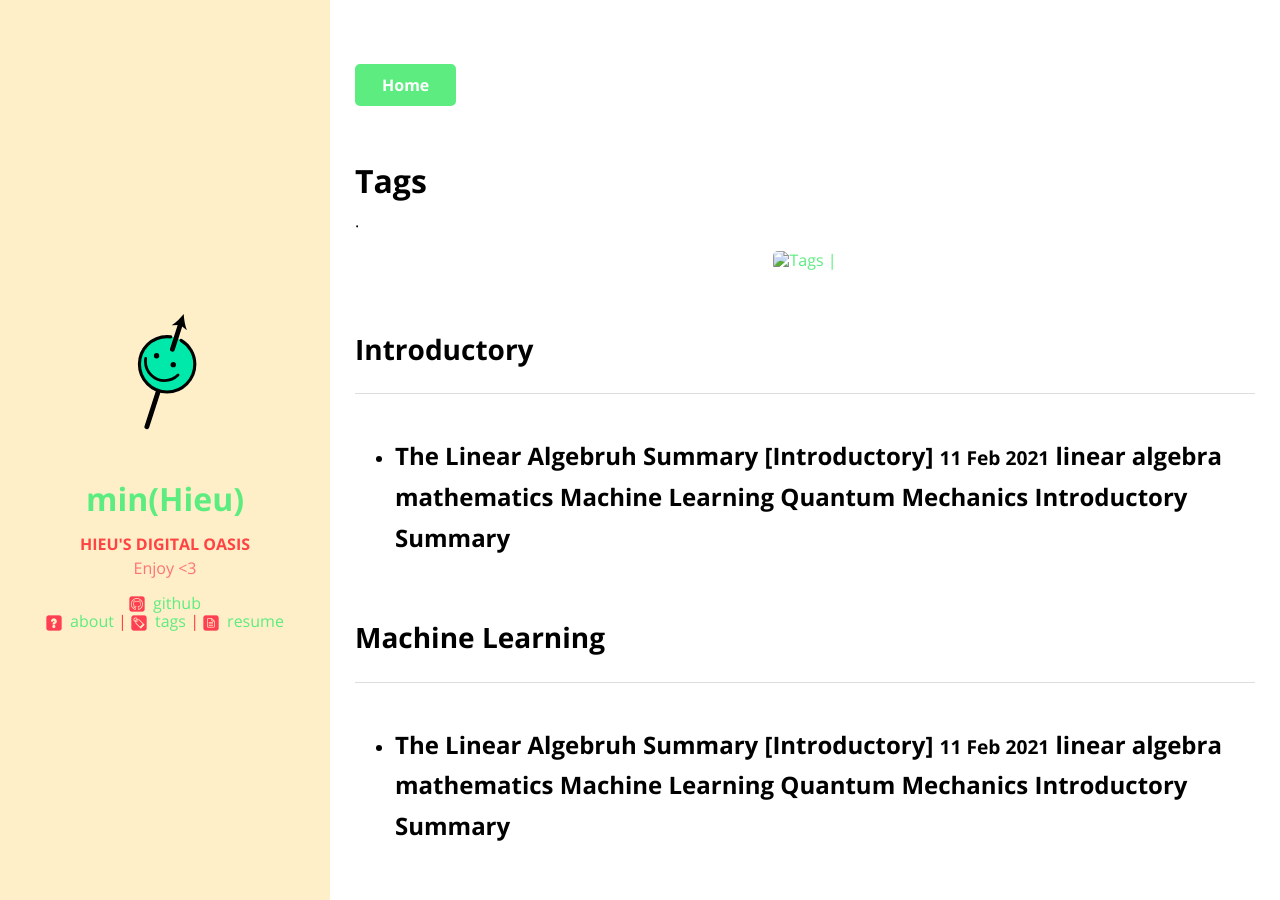
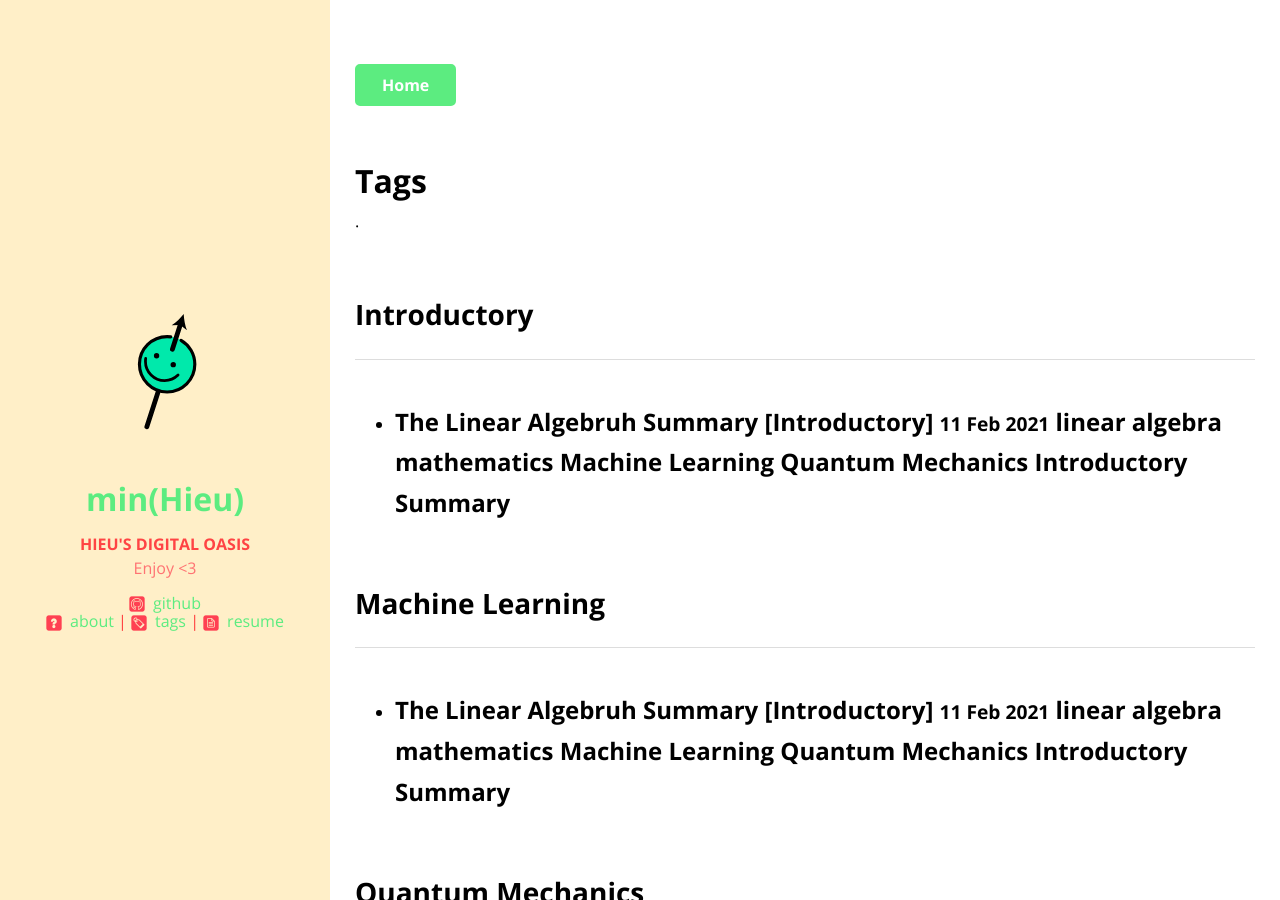
Before and after one commit to min-hieu/min-hieu.github.io, a Jekyll site: the page built from pages/tags.html, in a window 1280 px wide and 900 px high. Built offline with Jekyll 4.4.1, drawn with Linux system fonts in a browser that asks for light colours.

Commit message:
Update post.html

```diff
--- a/_layouts/post.html
+++ b/_layouts/post.html
@@ -27,9 +27,11 @@ layout: default
       &middot;
       <span class="post-tags">{{ page.tags | join: ", "}}</span>
     </div>
+    {% if page.title != "Tags" %}
     <div class="clickable-image"><a href="{{ page.images.top }}" style="max-width: 80%">
       <img class="post-image" alt="{{ page.title }} | {{ page.description | truncate: 80 }}" src="{{ page.images.top }}" />
     </a></div>
+    {% endif %}
 
     <div class="post-content">
       {{ content }}
```
